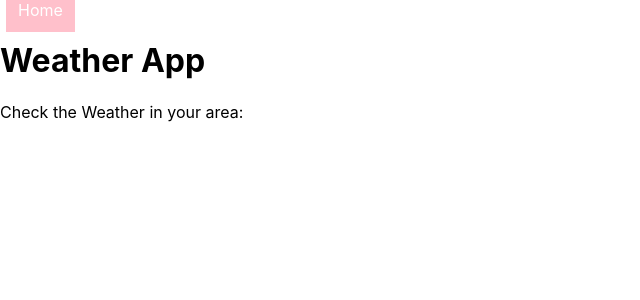
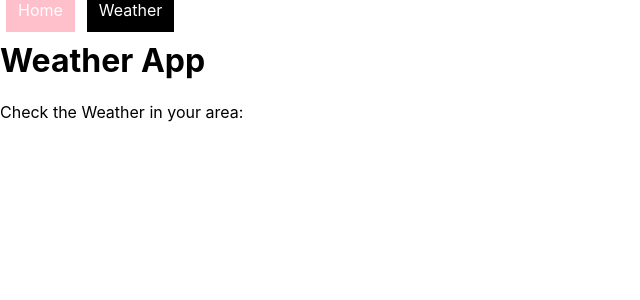
Before and after one commit to DevonTubben/Weather, a React (Create React App) app: page / in a window 1280 px wide. Shown: the top 300 px of the page, without its empty margins (0-640 px from the left). Built offline with nearby package versions, Linux system fonts and the light colour scheme.

Commit message:
added weather btn navbar

```diff
--- a/src/NavBar.js
+++ b/src/NavBar.js
@@ -28,6 +28,17 @@ class NavBar extends Component{
                     Home
                 </NavLink>
 
+                <NavLink
+                to='/Weather'
+                exact
+                style={link}
+                activeStyle={{
+                    background: 'pink'
+                }}
+
+                >
+                    Weather
+                    </NavLink>
             </div>
         )
     }
```
